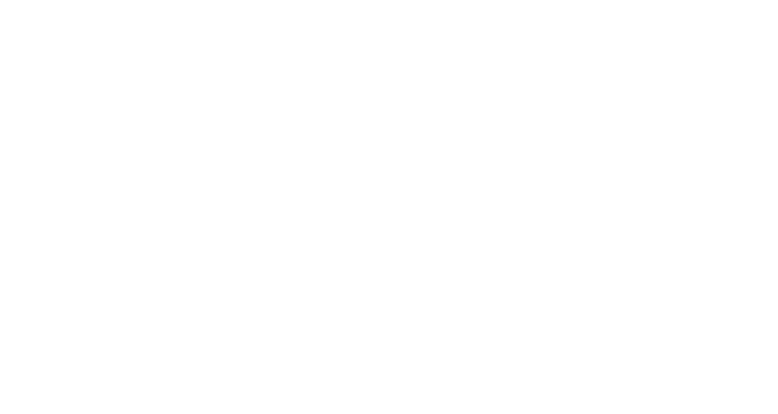
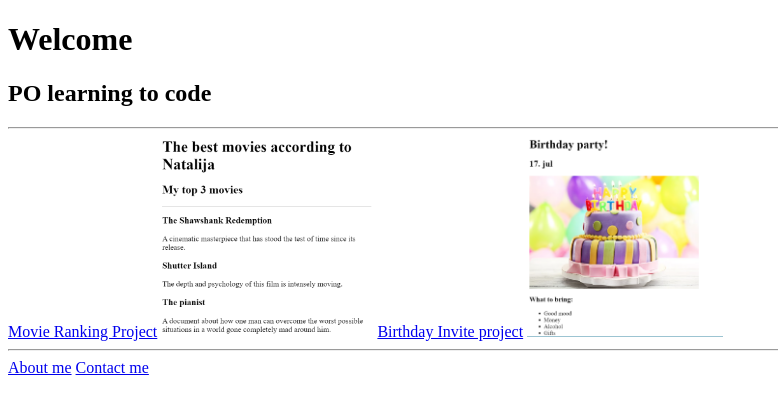
Before and after one commit to Natali0717/html-portfolio, a plain HTML site: page index.html in a window 1280 px wide. Shown: the whole page, without its empty margins (0-778 px from the left). Drawn offline with Linux system fonts and the light colour scheme.

Commit message:
Update index.html

```diff
--- a/index.html
+++ b/index.html
@@ -1,15 +1,21 @@
-<!-- TODO 1: Create the HTML Boilerplate -->
+<!DOCTYPE html>
+<html lang="en">
 
-<!-- TODO 2: Add Your previous projects' HTML into the public folder -->
+<head>
+        <meta charset="UTF-8">
+        <title>My website</title>
+    </head>
 
-<!-- TODO 3: Take screenshots of your project previews and add the images to the images folder -->
-
-<!-- TODO 4: Add titles/subtitles etc. -->
-
-<!-- TODO 5: Add a link to the project pages -->
-
-<!-- TODO 6: Add images to show the project previews
-HINT for TODO 6: You can use the height attribute set to 200 to make the image smaller:
-https://developer.mozilla.org/en-US/docs/Web/HTML/Element/img#attr-height -->
-
-<!-- TODO 7: Add the Contact Me and About Me page links -->
+    <body>
+        <h1>Welcome</h1>
+        <h2>PO learning to code</h2>
+        <hr />
+        <a href="public/movie-ranking.html">Movie Ranking Project</a>
+        <img src="./assets/images/filmoviSS.PNG" alt="Skrinsot projekta za rangiranje filmova" height="200"/>
+        <a href="public\birthday-invite.html">Birthday Invite project</a>
+        <img src="./assets/images/rodjendanSS.PNG" alt="skrinsot projekta za rodjendansku pozivnicu" height="200"/>
+        <hr />
+        <a href="public\about.html">About me</a>
+        <a href="public\contact.html">Contact me</a>
+    </body>
+</html>
```
